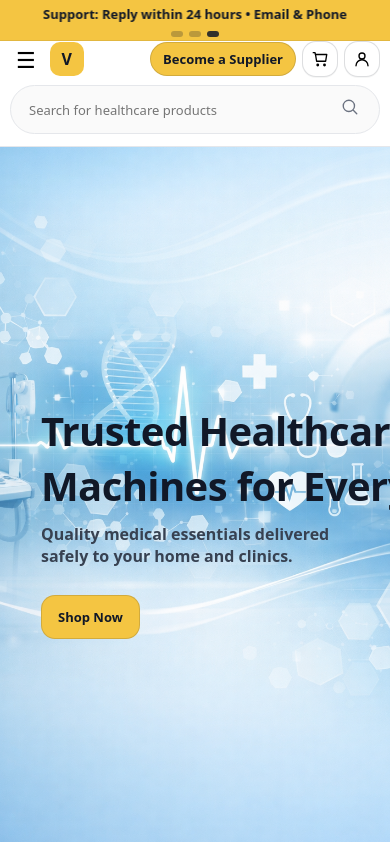
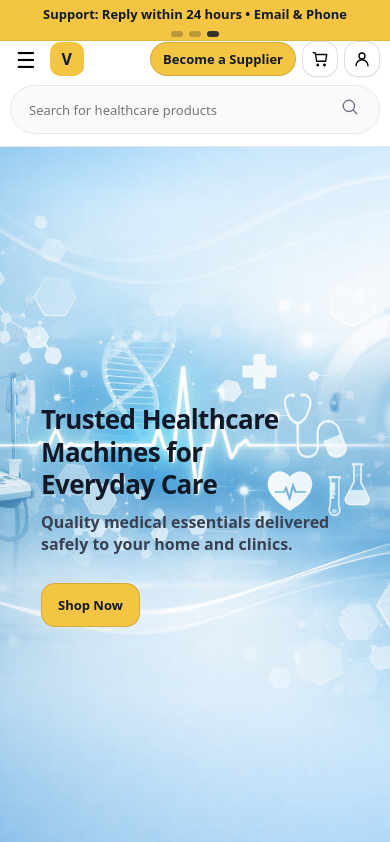
Before and after one commit to karismita27/healthcare_store, a React (Vite) app: page / in a window 390 px wide. Shown: the top 842 px of the page. Built offline with nearby package versions, Linux system fonts and the light colour scheme.

Commit message:
hero updated

```diff
--- a/src/styles/pages.css
+++ b/src/styles/pages.css
@@ -771,4 +771,11 @@
     flex-direction: column;
     align-items: flex-start;
   }
+  .hero__title{
+    font-size: 26px ;
+    line-height: 1.25;
+    max-width: 90%;
+    word-wrap: break-word;
+    text-align: left;
+  }
 }
```
